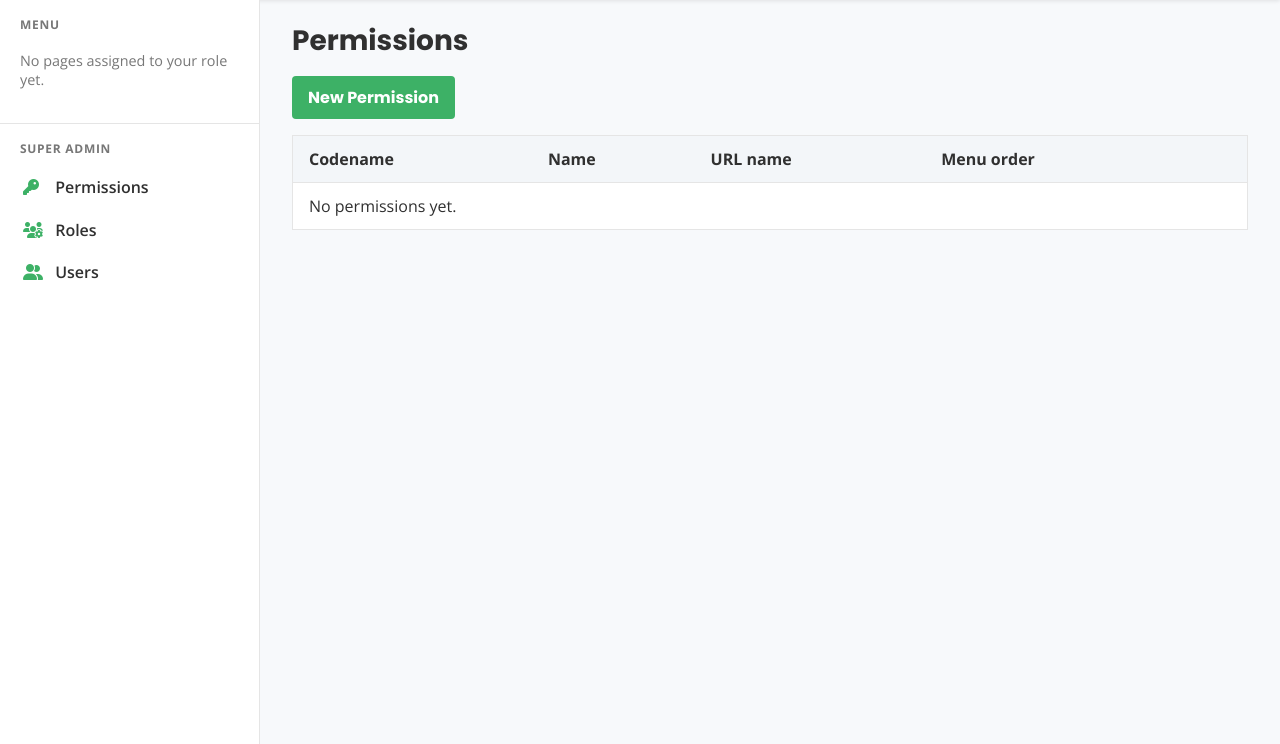
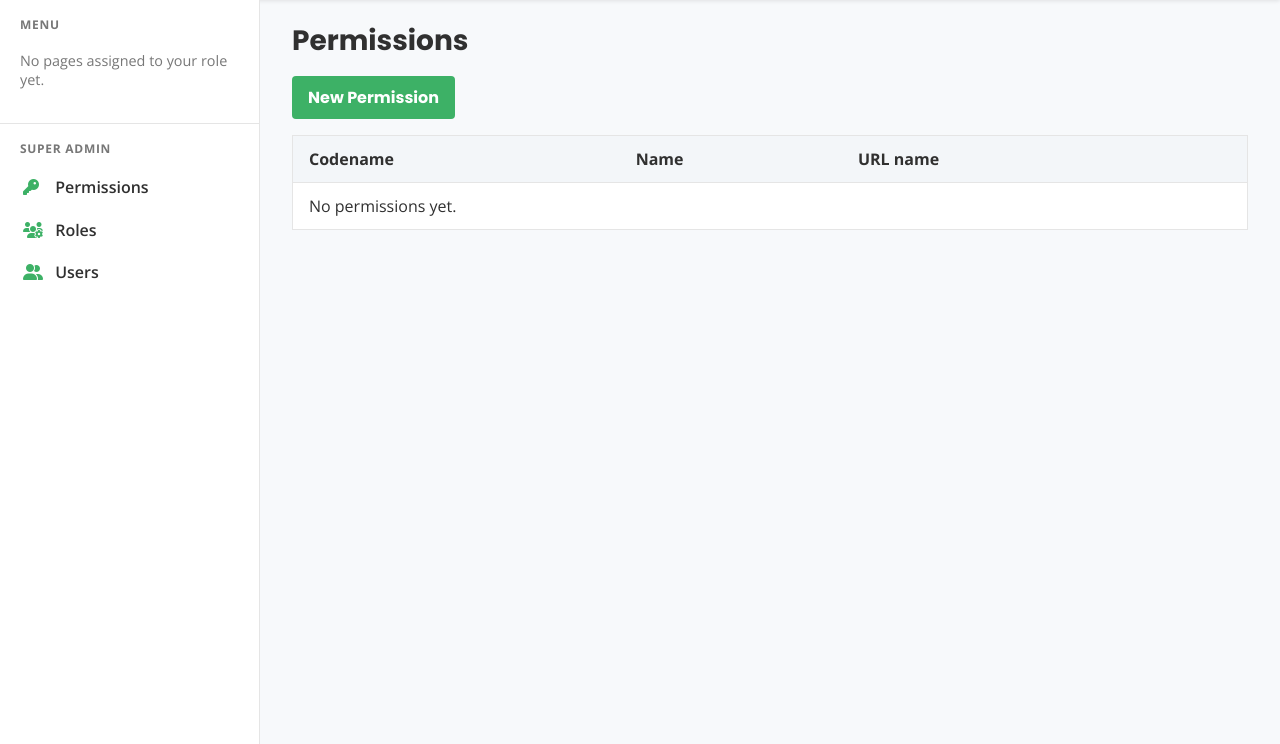
Before and after one commit to LEOQuester/incident-management, a Django app: page /manage/permissions/ in a window 1280 px wide. Shown: the part 64-808 px from the top of the page. Run offline with Django 5.2, Linux system fonts and the light colour scheme; the visitor is signed in with stand-in values (Sample User, id 1); data that the repository does not hold is empty; some libraries are stand-ins or nearby versions.

Commit message:
Remove menu_order; sort sidebar menu items alphabetically by name
Co-authored-by: induwaralakindu09 <induwaralakindu09@gmail.com>

```diff
--- a/portal/context_processors.py
+++ b/portal/context_processors.py
@@ -9,13 +9,13 @@ def navigation(request):
 
     user = request.user
     if user.is_superuser:
-        perms = Permission.objects.exclude(url_name="").order_by("menu_order", "name")
+        perms = Permission.objects.exclude(url_name="").order_by("name")
     else:
         perms = (
             Permission.objects.filter(roles__users=user)
             .exclude(url_name="")
             .distinct()
-            .order_by("menu_order", "name")
+            .order_by("name")
         )
 
     sidebar_items = []
--- a/rbac/admin.py
+++ b/rbac/admin.py
@@ -5,7 +5,7 @@ from rbac.models import Permission, Role
 
 @admin.register(Permission)
 class PermissionAdmin(admin.ModelAdmin):
-    list_display = ("codename", "name", "url_name", "menu_order")
+    list_display = ("codename", "name", "url_name")
     search_fields = ("codename", "name", "url_name")
 
 
--- a/rbac/forms.py
+++ b/rbac/forms.py
@@ -14,7 +14,6 @@ class PermissionForm(forms.ModelForm):
             "url_name",
             "menu_label",
             "menu_icon",
-            "menu_order",
         )
         widgets = {
             "codename": forms.TextInput(attrs={"class": "form-control"}),
@@ -23,7 +22,6 @@ class PermissionForm(forms.ModelForm):
             "url_name": forms.TextInput(attrs={"class": "form-control"}),
             "menu_label": forms.TextInput(attrs={"class": "form-control"}),
             "menu_icon": forms.TextInput(attrs={"class": "form-control"}),
-            "menu_order": forms.NumberInput(attrs={"class": "form-control"}),
         }
 
 
--- a/rbac/management/commands/seed_rbac.py
+++ b/rbac/management/commands/seed_rbac.py
@@ -11,7 +11,6 @@ DEFAULT_PERMISSIONS = [
         "url_name": "portal:dashboard",
         "menu_label": "Dashboard",
         "menu_icon": "fa-home",
-        "menu_order": 10,
     },
     {
         "codename": "report_incident",
@@ -20,7 +19,6 @@ DEFAULT_PERMISSIONS = [
         "url_name": "incidents:report",
         "menu_label": "Report Incident",
         "menu_icon": "fa-triangle-exclamation",
-        "menu_order": 20,
     },
 ]
 
--- a/rbac/models.py
+++ b/rbac/models.py
@@ -14,10 +14,9 @@ class Permission(models.Model):
     )
     menu_label = models.CharField(max_length=100, blank=True)
     menu_icon = models.CharField(max_length=50, blank=True, default="fa-circle")
-    menu_order = models.PositiveIntegerField(default=100)
 
     class Meta:
-        ordering = ["menu_order", "name"]
+        ordering = ["name"]
 
     def __str__(self) -> str:
         return self.name
--- a/templates/portal/admin/permission_list.html
+++ b/templates/portal/admin/permission_list.html
@@ -10,7 +10,6 @@
         <th>Codename</th>
         <th>Name</th>
         <th>URL name</th>
-        <th>Menu order</th>
         <th></th>
       </tr>
     </thead>
@@ -20,7 +19,6 @@
         <td><code>{{ perm.codename }}</code></td>
         <td>{{ perm.name }}</td>
         <td>{{ perm.url_name|default:"—" }}</td>
-        <td>{{ perm.menu_order }}</td>
         <td class="actions">
           <a href="{% url 'portal:permission_edit' perm.pk %}">Edit</a>
           <a href="{% url 'portal:permission_delete' perm.pk %}" class="danger">Delete</a>
```
Also changed, not shown: rbac/migrations/0003_remove_menu_order.py (added).
